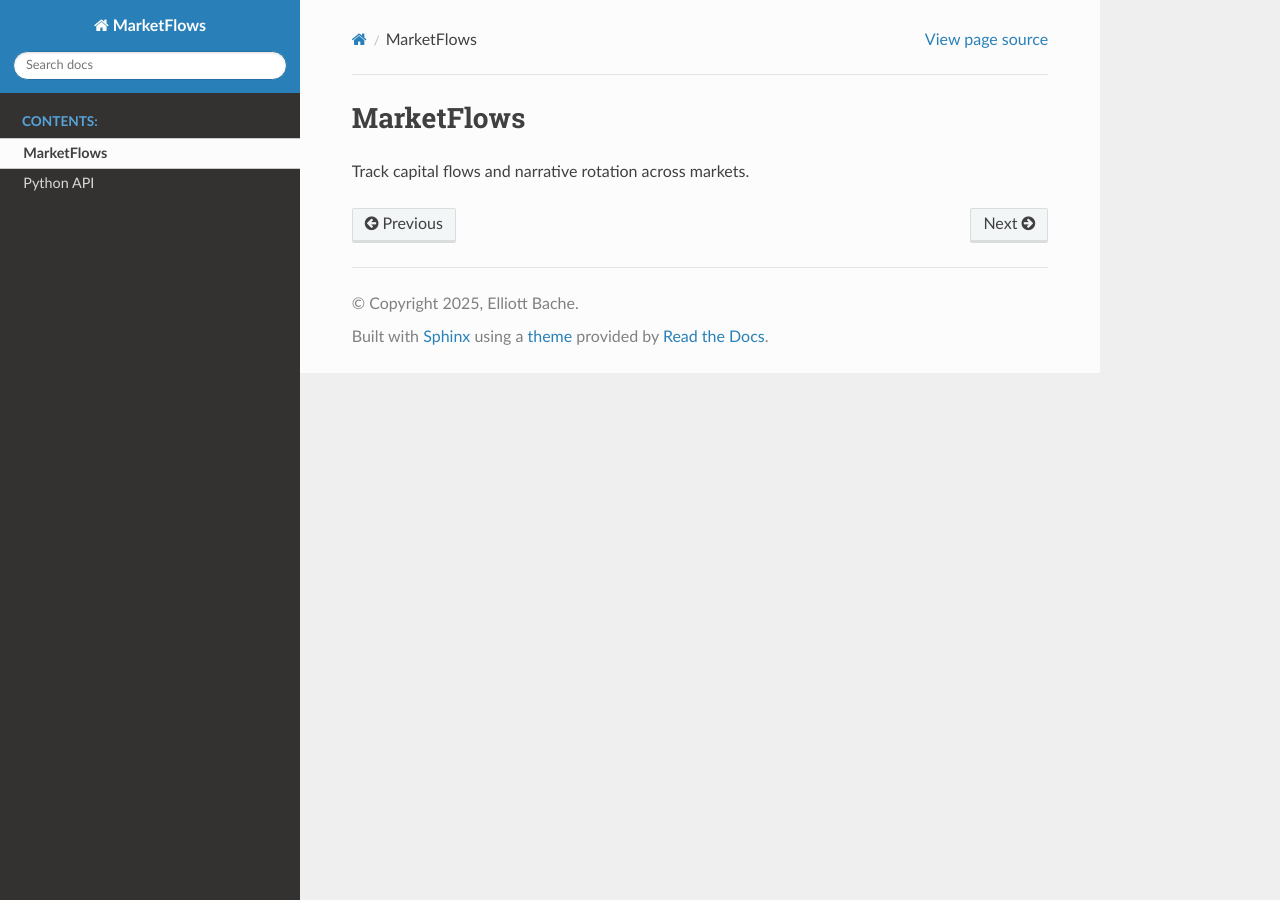
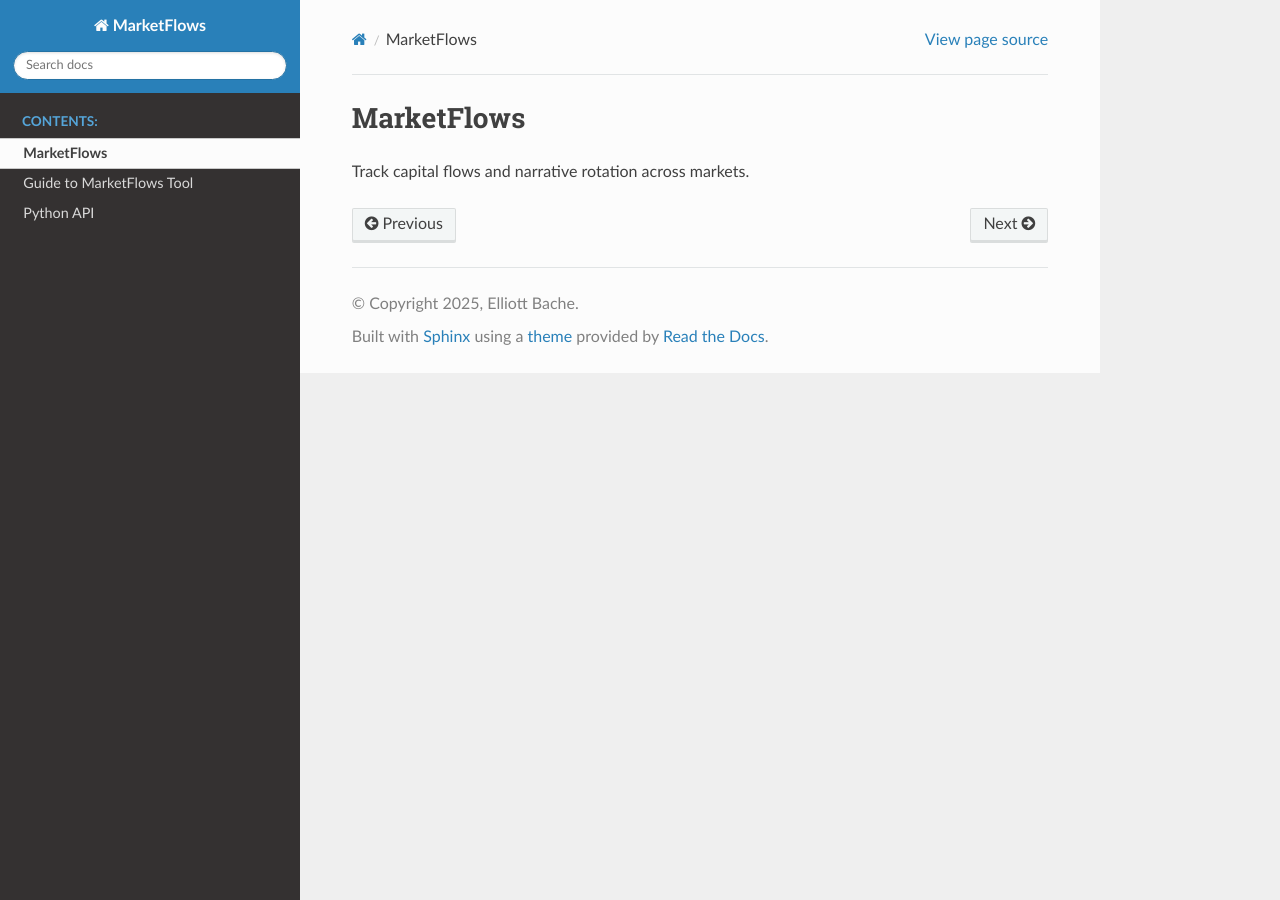
Before and after one commit to elliottbache/marketflows, a Sphinx documentation site: the page built from docs/intro.md, in a window 1280 px wide. Built offline with Sphinx 7.4.7 and the Read the Docs theme 3.1.0, drawn with Linux system fonts in a browser that asks for light colours; pages that are not in the unit, such as notebooks, are missing from menus.

Commit message:
docs: fix warning saying that guide doesn't exist and another referencing an old file name

```diff
--- /dev/null
+++ b/docs/guide.md
@@ -0,0 +1 @@
+# Guide to MarketFlows Tool
--- a/docs/python_api.rst
+++ b/docs/python_api.rst
@@ -4,5 +4,3 @@
 .. autosummary::
    :toctree: _autosummary
    :recursive:
-
-   src.marketflows.narrative_graphs
```
